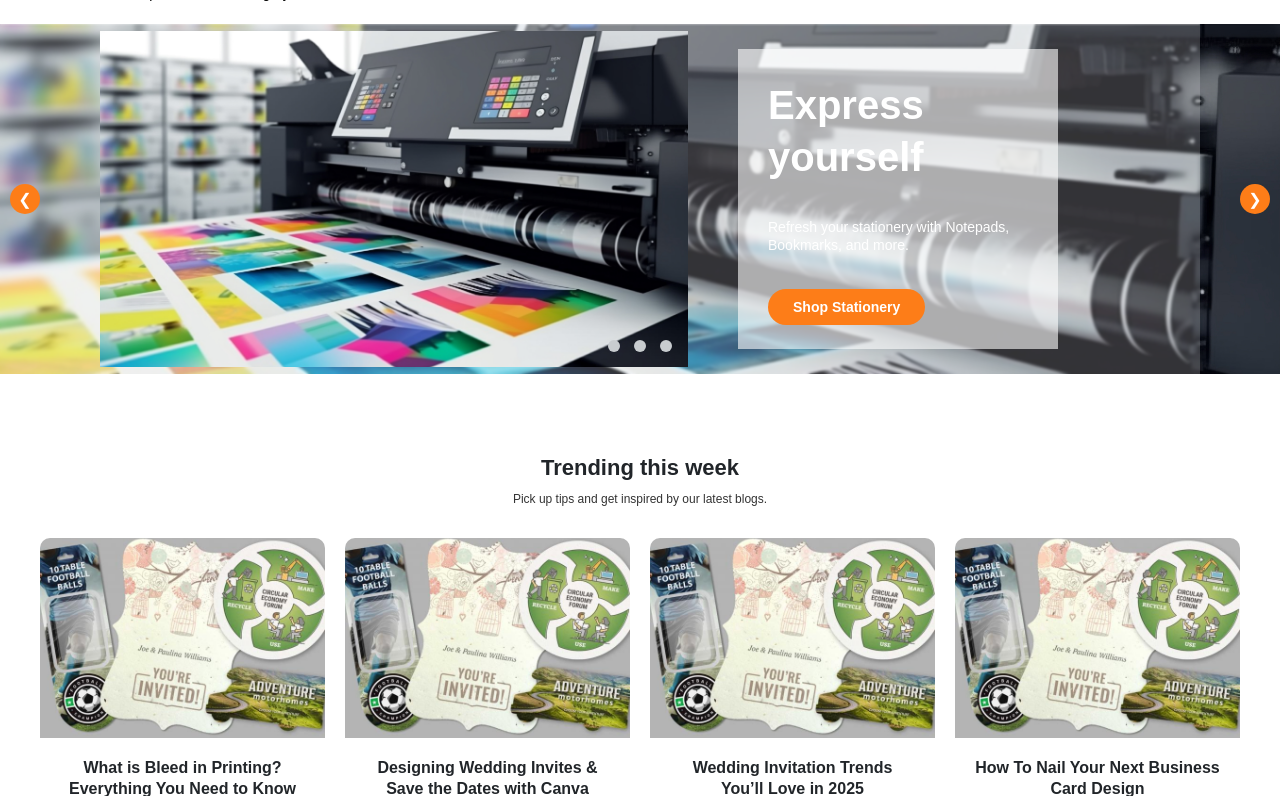
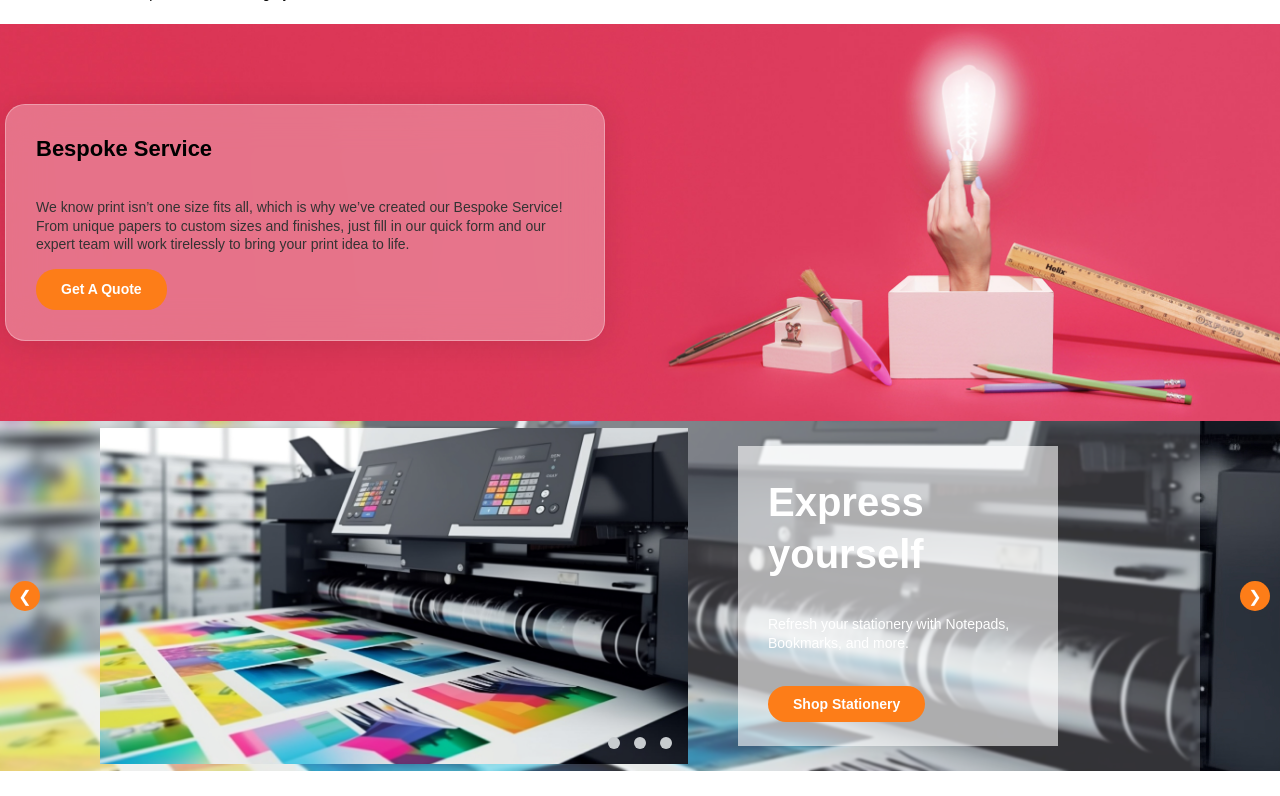
Before and after one commit to RinaDhanaba/printed, a PHP site: page /bespoke-service in a window 1280 px wide. Shown: the part 197-993 px from the top of the page. Run offline with PHP 8.4, Linux system fonts and the light colour scheme.

Commit message:
bespoke banner

```diff
--- a/bespoke-service.php
+++ b/bespoke-service.php
@@ -1,6 +1,15 @@
 <!-- Include the header -->
 <?php include('app/layout-templete/header.php'); ?>
 
+
+<div class="bespoke-header-banner">
+    <div class="bespoke-header-banner-inner">
+        <h2>Bespoke Service</h2>
+        <p>We know print isn’t one size fits all, which is why we’ve created our Bespoke Service!
+        From unique papers to custom sizes and finishes, just fill in our quick form and our expert team will work tirelessly to bring your print idea to life.</p>
+        <button class="shop-btn">Get A Quote</button>
+    </div>
+</div>
 
 
 
--- a/css/bespoke-service.css
+++ b/css/bespoke-service.css
@@ -0,0 +1,21 @@
+.bespoke-header-banner{
+    background-image: url('./media/bespoke-header-2000x4002x.jpg');
+    background-size: cover;
+    background-position: center;
+    background-repeat: no-repeat;
+    padding: 80px 5px;
+}
+
+.bespoke-header-banner-inner{
+   max-width: 600px;
+   width: 80%;
+   padding: 30px;
+    background: rgba(255, 255, 255, 0.307);
+    border-radius: 20px;
+    backdrop-filter: blur(20px);
+    -webkit-backdrop-filter: blur(20px);
+    box-shadow: 0 4px 30px rgba(0, 0, 0, 0.1);
+    border: 1px solid rgba(255, 255, 255, 0.3);
+    text-align: left;
+    color: var(--black);
+}
```
Also changed, not shown: media/bespoke-header-2000x4002x.jpg (added).
